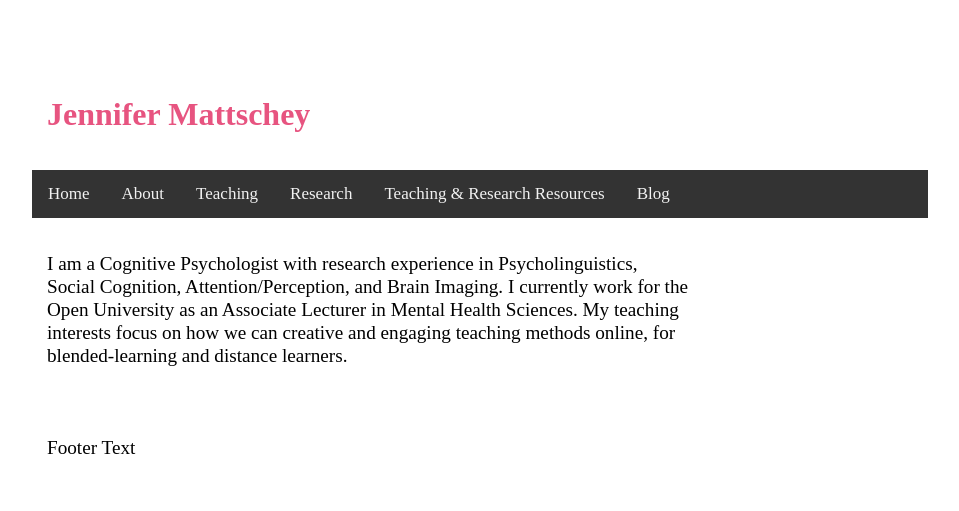
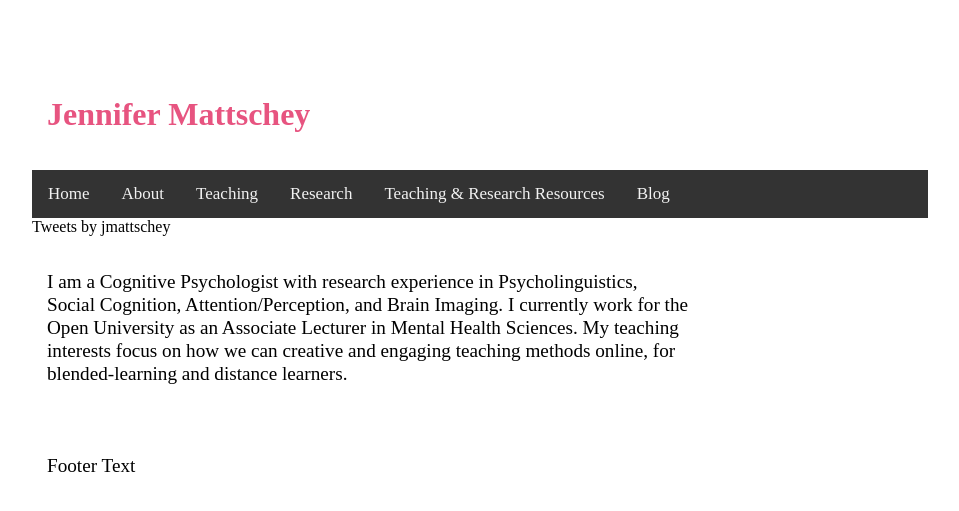
Before and after one commit to jmattschey/jmattschey.github.io, a Jekyll site: the page built from index.html, in a window 1280 px wide. Shown: the top 511 px of the page, without its empty margins (160-1119 px from the left). Built offline with Jekyll 4.4.1, drawn with Linux system fonts in a browser that asks for light colours; comment, search, counter and statistics services are not loaded.

Commit message:
Update default.html

```diff
--- a/_layouts/default.html
+++ b/_layouts/default.html
@@ -18,6 +18,7 @@
 	        		<a href="/resources">Teaching & Research Resources</a>
 	        		<a href="/blog">Blog</a>
 			</div>
+			<a class="twitter-timeline" data-width="300" data-height="400" data-theme="light" href="https://twitter.com/jmattschey?ref_src=twsrc%5Etfw">Tweets by jmattschey</a> <script async src="https://platform.twitter.com/widgets.js" charset="utf-8"></script>
 			<div class="container">
 
 			{{ content }}
```
